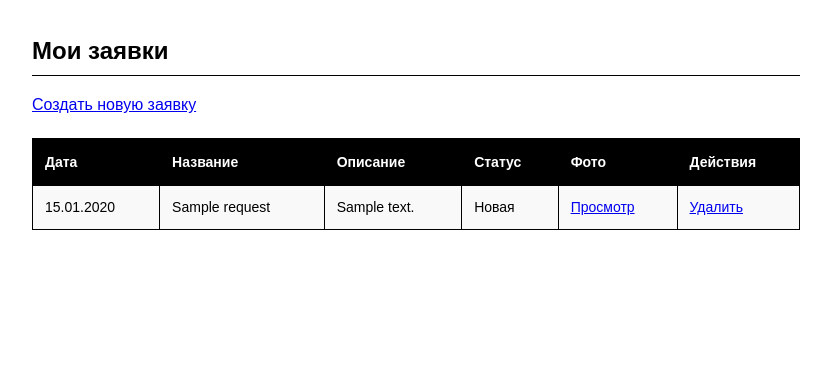
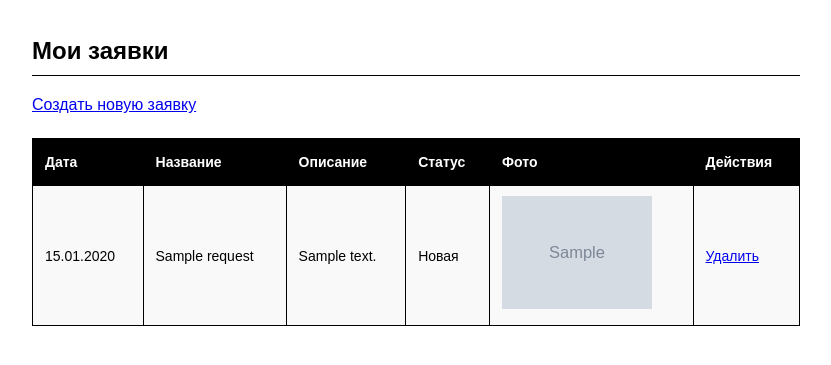
Before and after one commit to deadily/design_pro, a Django app: page /user/requests/ in a window 1280 px wide. Shown: the part 201-566 px from the top of the page, without its empty margins (224-1055 px from the left). Run offline with Django 4.2, Linux system fonts and the light colour scheme; a user stored in the database is signed in; tables that the repository leaves empty hold one stand-in row (values such as "Sample post"); grey boxes marked "Sample" are stand-in pictures.

Commit message:
2.2 with img look

```diff
--- a/portal/templates/user_requests.html
+++ b/portal/templates/user_requests.html
@@ -23,7 +23,7 @@
                 <td>{{ req.title }}</td>
                 <td>{{ req.description|truncatewords:10 }}</td>
                 <td>{{ req.get_status_display }}</td>
-                <td><a href="{{ req.photo.url }}" target="_blank">Просмотр</a></td>
+                <td><img style="width: 150px" src="{{ req.photo.url }}" </td>
                 <td>
                     {% if req.status == 'new' %}
                         <a href="/user/request/delete/{{ req.id }}/">Удалить</a>
```
